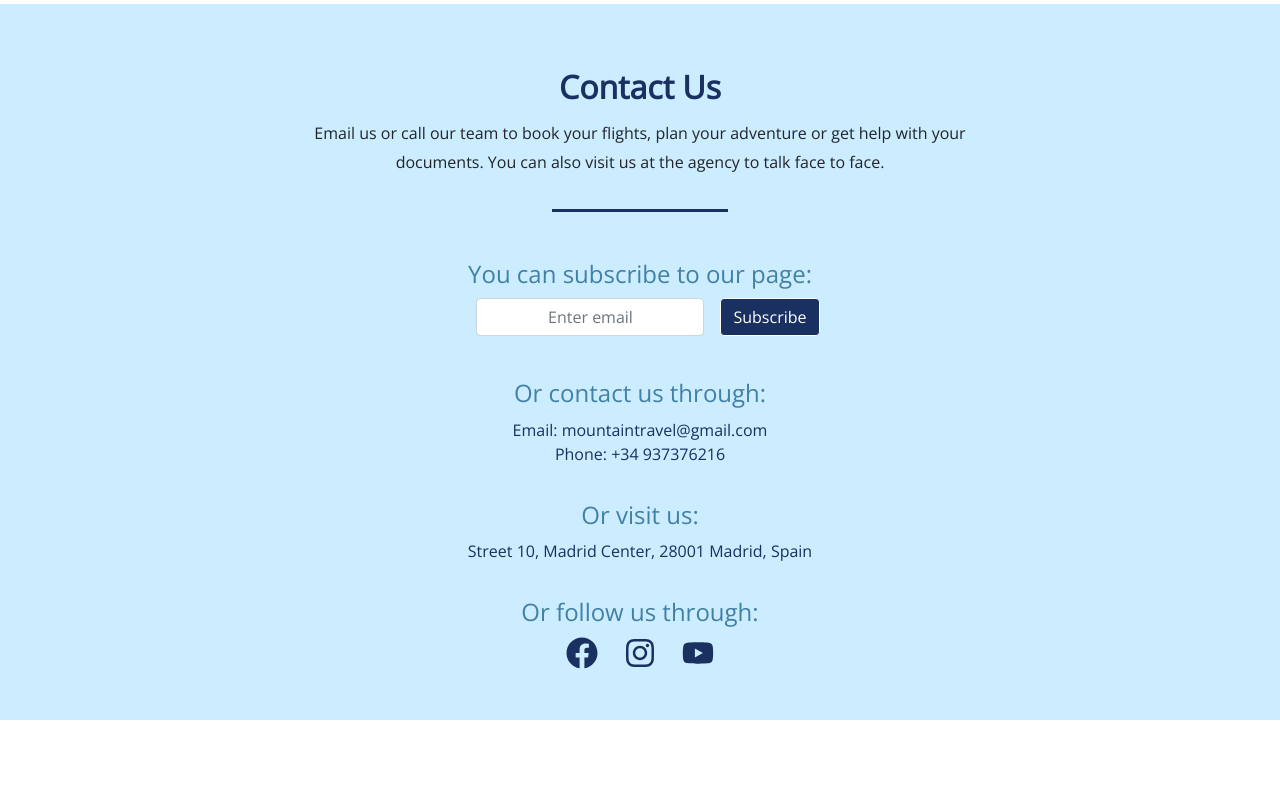
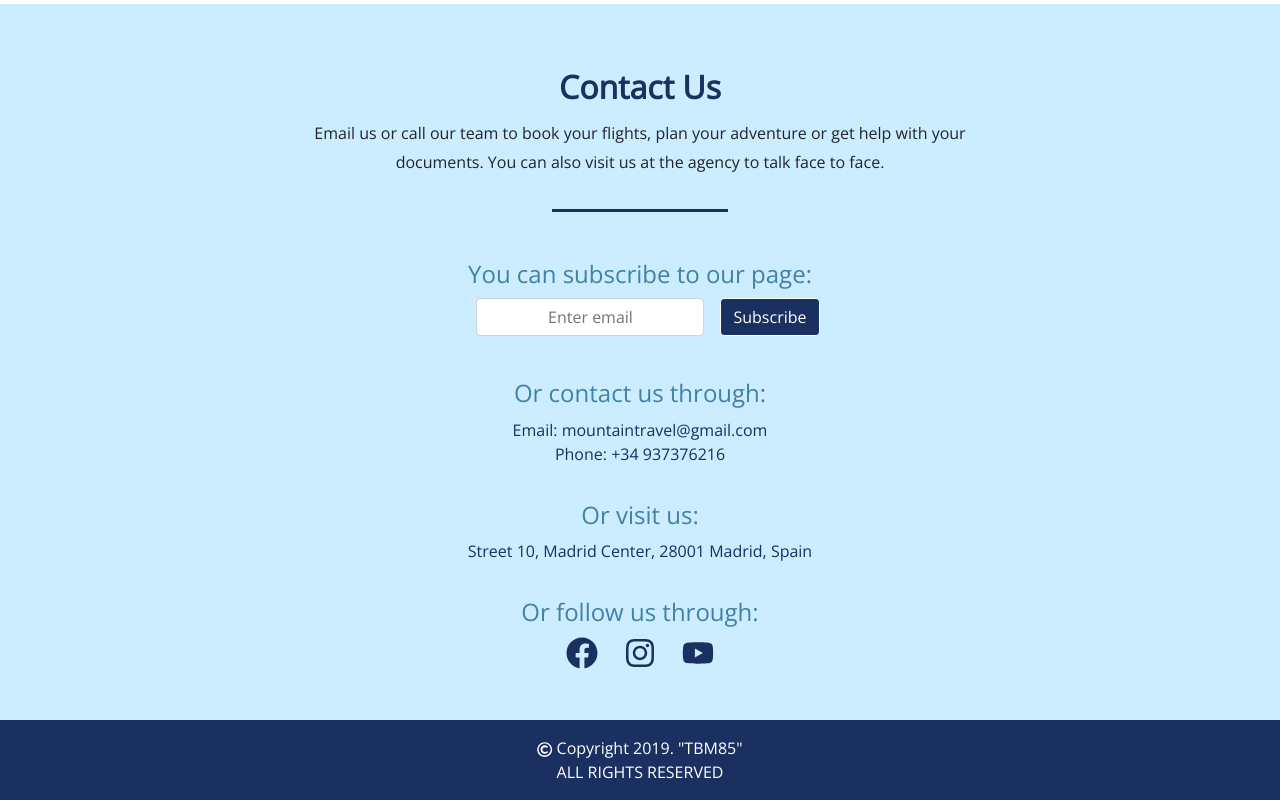
Before and after one commit to TBM85/Demo-World-Travel, a React (Create React App) app: page / in a window 1280 px wide. Shown: the part 3542-4342 px from the top of the page. Before the commit the page ends 4262 px from the top, so only its background shows below. Built offline with nearby package versions, Linux system fonts and the light colour scheme.

Commit message:
Make a Footer component

```diff
--- a/src/App.js
+++ b/src/App.js
@@ -4,6 +4,7 @@ import Tourism from './components/Tourism';
 import Services from './components/Services';
 import Packages from './components/Packages';
 import Contact from './components/Contact';
+import Footer from './components/Footer';
 import './scss/App.scss';
 
 const App = () => {
@@ -14,6 +15,7 @@ const App = () => {
       <Services />
       <Packages />
       <Contact />
+      <Footer />
     </div>
   );
 }
--- /dev/null
+++ b/src/components/Footer.js
@@ -0,0 +1,14 @@
+import React from 'react';
+import { FaRegCopyright } from "react-icons/fa";
+
+const Footer = () => (
+  <footer id="footer">
+    <p>
+      <FaRegCopyright />
+      Copyright 2019. "TBM85"<br/>
+      ALL RIGHTS RESERVED
+    </p>
+  </footer>
+)
+
+export default Footer;
--- a/src/scss/App.scss
+++ b/src/scss/App.scss
@@ -310,3 +310,17 @@ section {
     color: $blue_green;
   }
 }
+
+/* FOOTER */
+#footer {
+  @include color_set;
+  padding: 1em;
+  p {
+    margin: 0;
+  }
+  svg {
+    color: $white;
+    padding: 0 0.2em 0 0;
+    font-size: 1.2em;
+  }
+}
```
